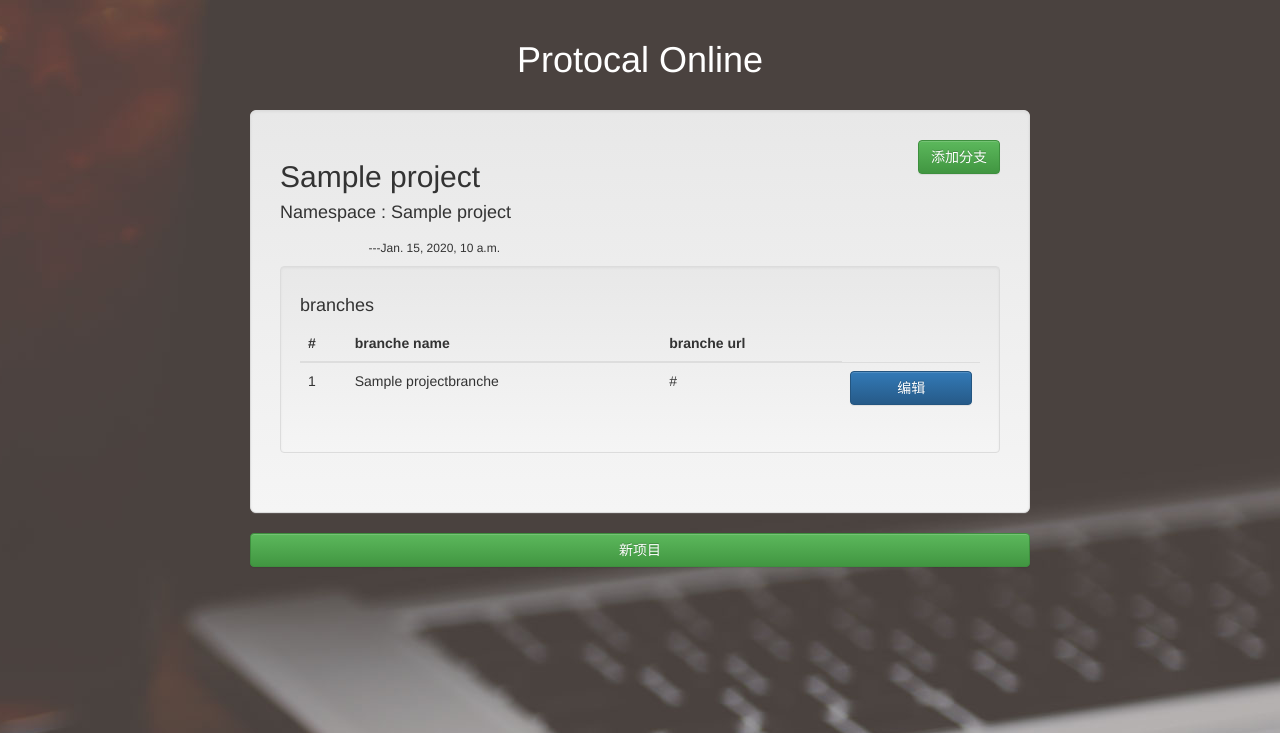
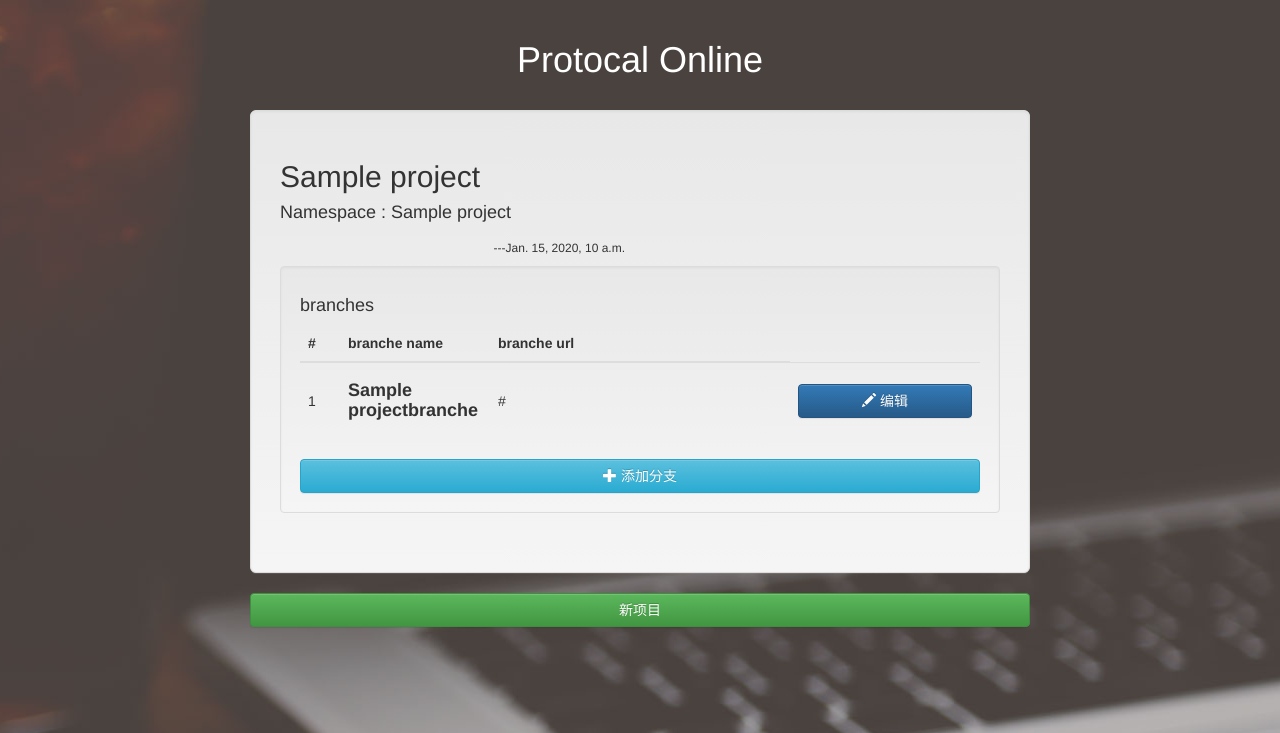
Before and after one commit to dmxzxy/PandaProtoEditor, a Django app: page / in a window 1280 px wide. Shown: the top 733 px of the page. Run offline with Django 3.2, Linux system fonts and the light colour scheme; tables that the repository leaves empty hold one stand-in row (values such as "Sample post"); parts of the project's set-up code (start-up, migrations or seed data) failed here and were passed over; some libraries are stand-ins or nearby versions.

Commit message:
日常提交

```diff
--- a/protocal/templates/index.html
+++ b/protocal/templates/index.html
@@ -3,6 +3,11 @@
 {% block center_content %}
 
 <div class="row">
+	<style>
+		#basic-table td{ text-align:left ; vertical-align:middle;}
+		.award-name{-o-text-overflow:ellipsis;text-overflow:ellipsis;overflow:hidden;white-space:nowrap;width:100%;}
+	</style>
+
 	<h1 class="text-center index_title">Protocal Online</h1>
 
 	<div class="well well-lg">
@@ -14,12 +19,9 @@
 					<div class="col-md-8">
 						<h2>{{ project.project.title }}</h2>
 						<h4>Namespace : {{ project.project.namespace }}</h4>
+					</div>
 					<div class="col-md-6 text-right">
 						<h6>---{{ project.project.timestamp }}</h6>
-						</div>
-					</div>
-					<div class="col-md-4 text-right">
-						<button id="create_project_branche" class="btn btn-success btn-large" type="button">添加分支</button>
 					</div>
 				</div>
 
@@ -29,27 +31,32 @@
 					<div>
 						<h4>branches</h4>
 					</div>
-						<table id="protocal_lists" class="table table-hover">
+					<table id="basic-table" class="table table-hover" style="table-layout:fixed">
 						<thead>
 							<tr>
-									<th>#</th>
-									<th>branche name</th>
-									<th>branche url</th>
+								<th width=40>#</th>
+								<th width=150>branche name</th>
+								<th width=300>branche url</th>
 							</tr>
 						</thead>
 						<tbody>
 							{% for branche in project.branches %}
 							<tr id="branche.id" title="{{branche.title}}">
 								<td class="show_protocal_detail">{{branche.id}}</td>
-									<td class="show_protocal_detail">{{branche.title}}</td>
-									<td class="show_protocal_detail">{{branche.proto_url}}</td>
+								<td valign="middle" class="show_protocal_detail">
+									<h4><strong>{{branche.title}}</strong></h4>
+								</td>
+								<td class="show_protocal_detail">
+									<div class="award-name">{{branche.proto_url}}</div>
+								</td>
 								<td>
-										<a href="{% url 'project_detail' project.project.id %}" class="btn btn-large btn-block btn-primary" type="button">编辑</a>
+									<a href="{% url 'project_detail' project.project.id %}" class="btn btn-small btn-primary btn-block" type="button"><span class="glyphicon glyphicon-pencil" aria-hidden="true"></span> 编辑</a>
 								</td>
 							</tr>
 							{% endfor %}
 						</tbody>
 					</table>
+					<button id="create_project_branche" class="btn btn-info btn-large btn-block" type="button" data-id="{{project.project.id}}"><span class="glyphicon glyphicon-plus" aria-hidden="true"></span> 添加分支</button>
 				</div>
 				{% endif %}
 			</li>
@@ -68,6 +75,10 @@
 
 
 
+
+
+
+
 </script>
 
 {% include "project_new_dialog.html" %}
--- a/protocal/templates/project_new_branche_dialog.html
+++ b/protocal/templates/project_new_branche_dialog.html
@@ -46,12 +46,13 @@
 
 			result_box.hide();
 
-			//var id = $(this).attr('id');
+            var id = e.currentTarget.getAttribute("data-id")
 
 			$(dialog_name).dialog('option', 'buttons', {
 				"创建": function () {
 					// 打包数据
 					var pack_data = {};
+					pack_data.project_id = id
 					pack_data.branche_title = $('#field_branche_title').val();
 					pack_data.branche_url = $('#field_branche_url').val();
 
--- a/protocal/views.py
+++ b/protocal/views.py
@@ -46,6 +46,17 @@ def project_create(request):
 
 def project_create_branche(request):
 	if request.method == 'POST':
+		project_id = request.POST['project_id']
+		branche_title = request.POST['branche_title']
+		branche_url = request.POST['branche_url']
+
+		project = Project.objects.get(id = project_id)
+
+		if project_id and branche_title and branche_url:
+			project = ProjectBranche(project = project, title = strip(branche_title), proto_url = strip(branche_url))
+			project.save()
+		else:
+			raise ValidationError("id or name or url should not be null.")
 
 		return HttpResponse("<h1>Created successfully .</h1>")
 	else:
```
Lines whose indentation alone changed are shown as unchanged.
